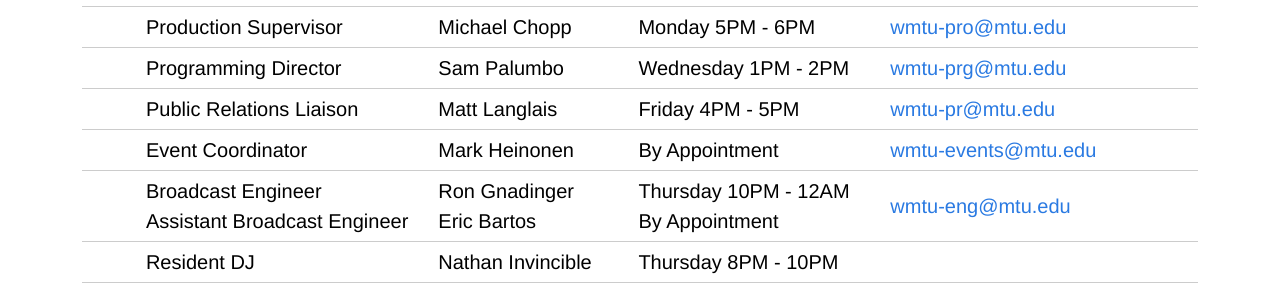
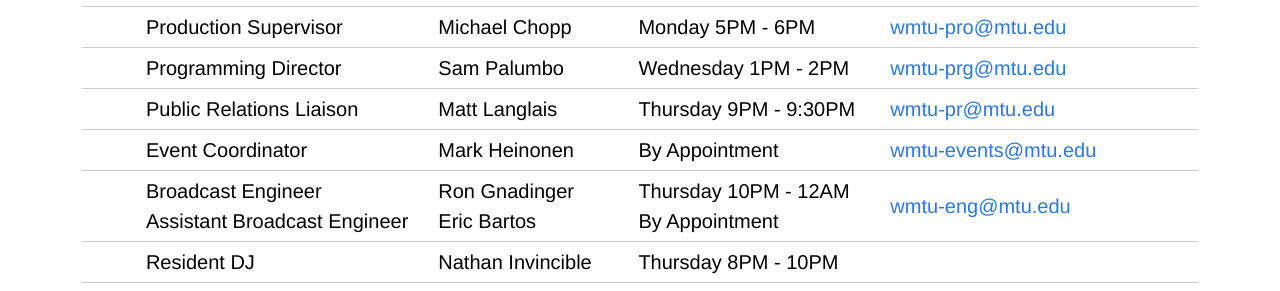
Before and after one commit to WMTU/wmtu.mtu.edu, a Jekyll site: the page built from index.html, in a window 1280 px wide. Shown: the part 1277-1568 px from the top of the page. Built offline with Jekyll 4.4.1, drawn with Linux system fonts in a browser that asks for light colours; comment, search, counter and statistics services are not loaded.

Commit message:
Updating staff hours

```diff
--- a/index.html
+++ b/index.html
@@ -166,7 +166,7 @@
           Matt Langlais
         </td>
         <td>
-          Friday 4PM - 5PM
+          Thursday 9PM - 9:30PM
         </td>
         <td>
           <a href="mailto:wmtu-pr@mtu.edu">wmtu-pr@mtu.edu</a>
```
